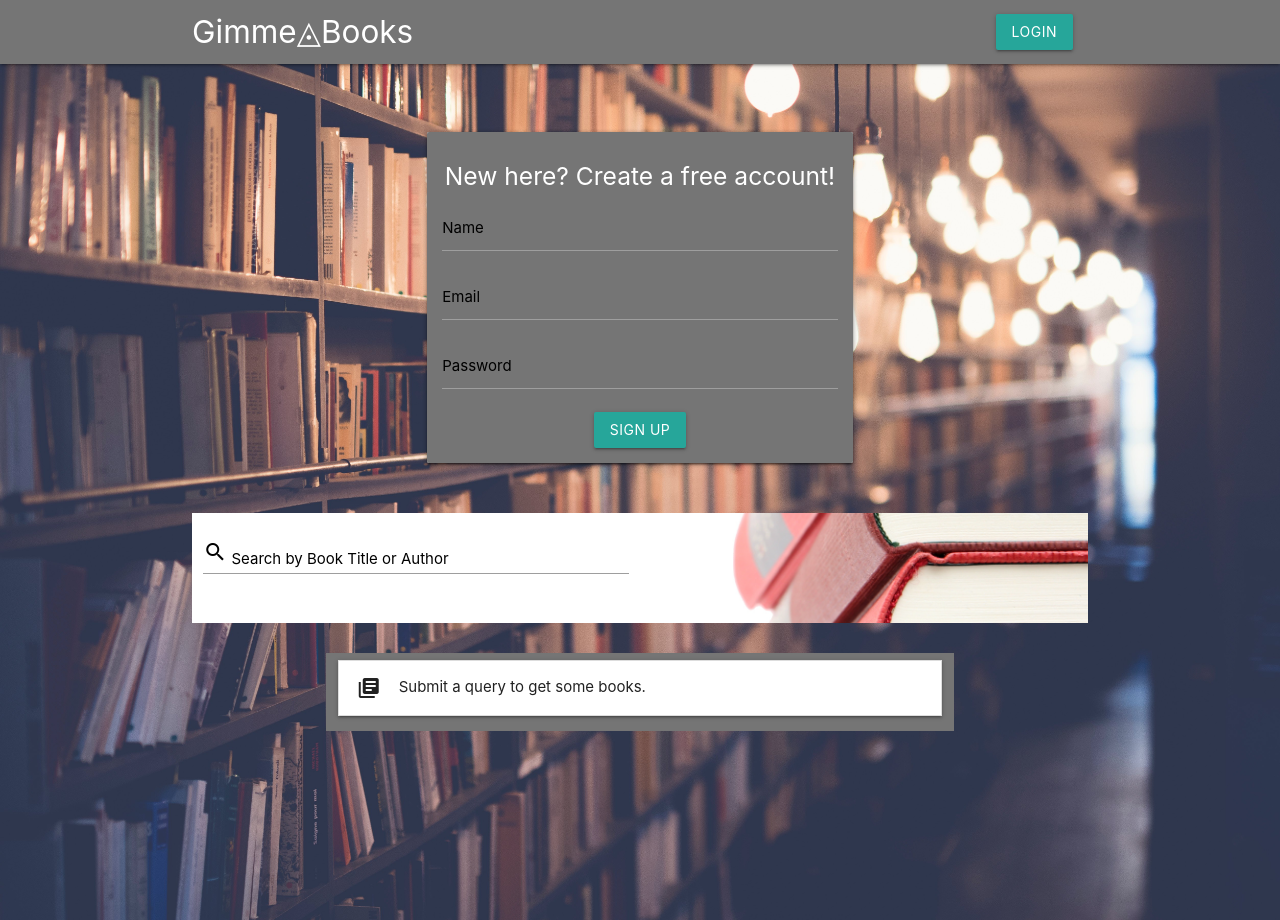
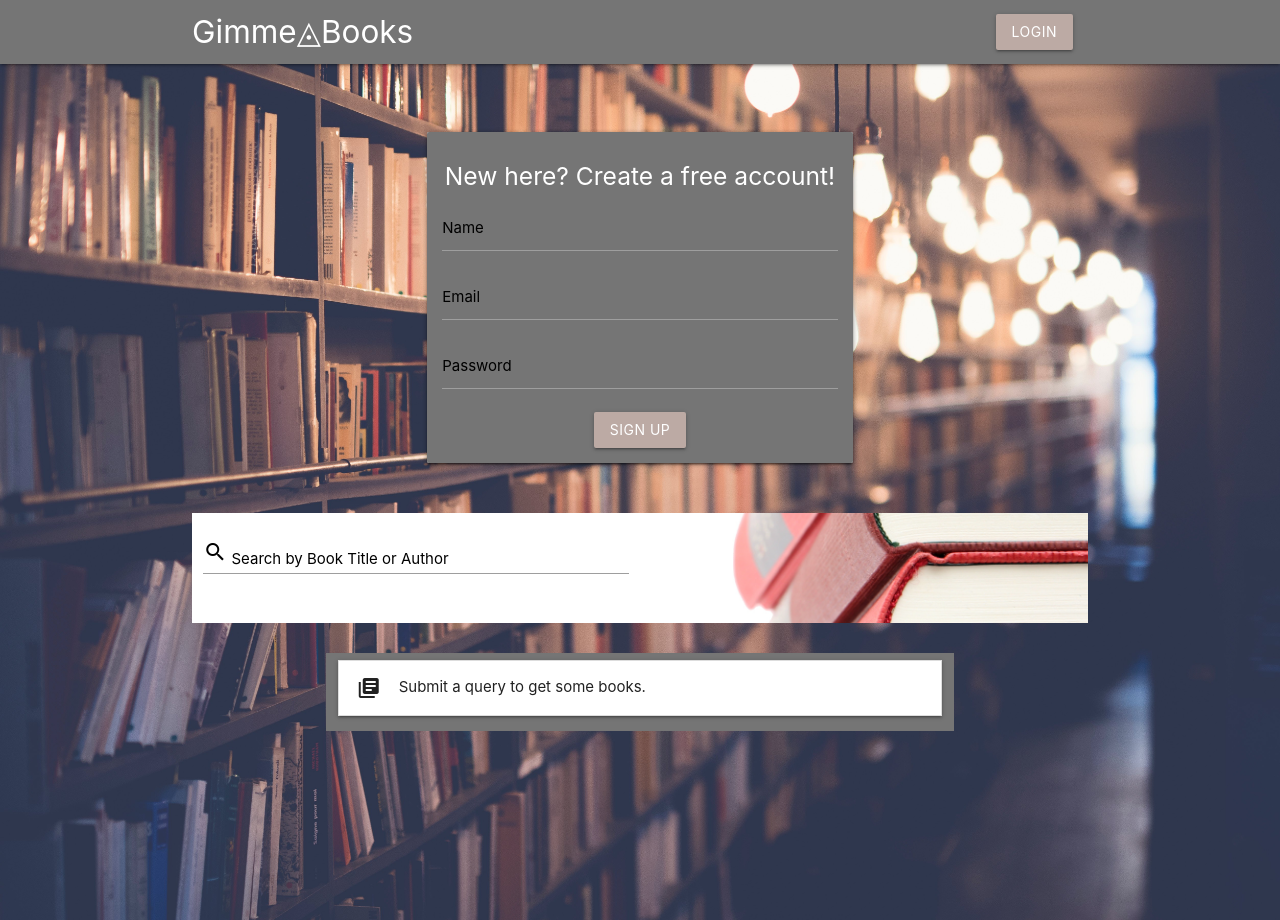
Before and after one commit to homr0/GimmeBooks, a Node server app: page / in a window 1280 px wide. Run offline with Node 20, Linux system fonts and the light colour scheme; some libraries are stand-ins or nearby versions.

Commit message:
button colors

```diff
--- a/views/index.handlebars
+++ b/views/index.handlebars
@@ -38,7 +38,7 @@
                   <label for="signPassword">Password</label>
                 </div>
 
-                <button id="signUpButton" class="btn waves-effect waves-light">Sign Up</button>
+                <button id="signUpButton" class="btn waves-effect waves-light brown lighten-3">Sign Up</button>
               </form>
             </div>
           </div>
--- a/views/layouts/main.handlebars
+++ b/views/layouts/main.handlebars
@@ -22,7 +22,7 @@
         {{#if loggedIn}}
         <ul class="right hide-on-med-and-down">
           <li>
-            <a href="/logout" class="btn btn-large waves-effect waves-red blue-grey darken-5"><i class="material-icons">exit_to_app</i></a>
+            <a href="/logout" class="btn btn-large brown lighten-3"><i class="material-icons">exit_to_app</i></a>
           </li>
         </ul>
 
@@ -31,7 +31,7 @@
         {{else}}
         <ul id="login" class="right hide-on-med-and-down">
           <li>
-            <a href="#modal" class="btn waves-effect waves-light modal-trigger">Login</a>
+            <a href="#modal" class="btn waves-effect waves-light modal-trigger brown lighten-3">Login</a>
             <div id="modal" class="modal">
               <div class="modal-content">
                 <input type="email" id="loginEmail" placeholder="Enter email" name="email">
@@ -40,7 +40,7 @@
                   <input type="checkbox">
                   <span>Remember Me</span>
                 </label>
-                <button class="btn right" type="submit" id="loginButton">Submit</button>
+                <button class="btn right brown lighten-3" type="submit" id="loginButton">Submit</button>
               </div>
             </div>
           </li>
@@ -65,7 +65,7 @@
           <input type="checkbox">
           <span>Remember Me</span>
         </label>
-        <button class="btn right" type="submit" id="loginButtonM">Submit</button>
+        <button class="btn right brown lighten-3" type="submit" id="loginButtonM">Submit</button>
       </li>
       {{/if}}
     </ul>
```
Also changed, not shown: views/404.handlebars (+9 -7 lines), public/images/404.jpg (added).
